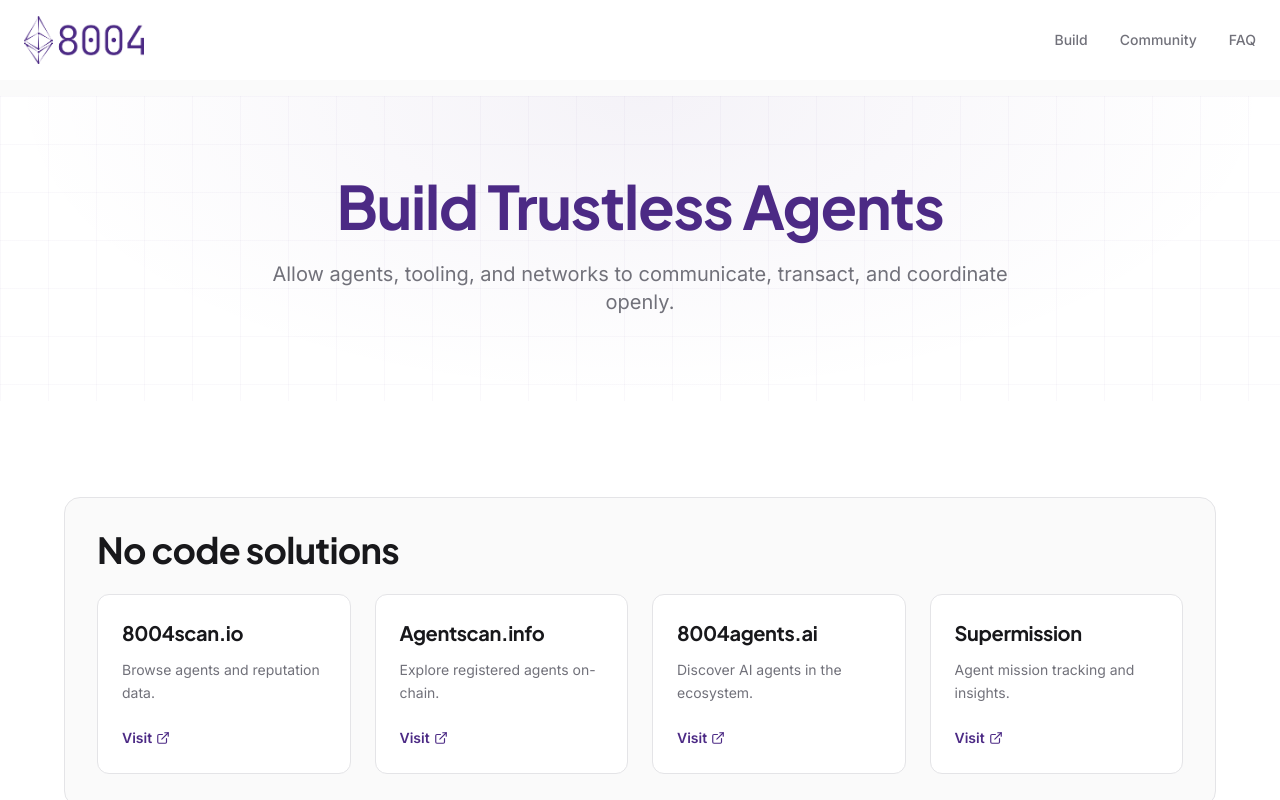
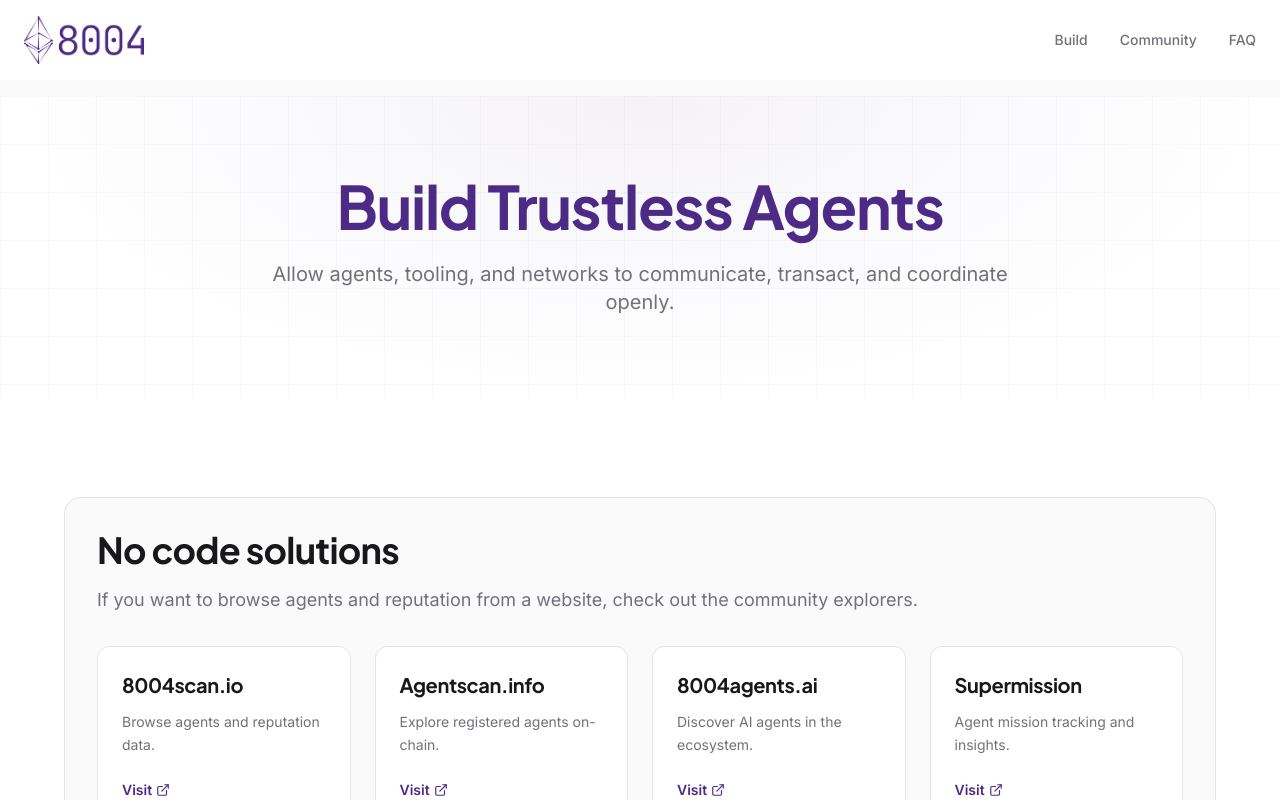
Before and after one commit to erc-8004/website_8004.org, a React (Vite) app: page / in a window 1280 px wide. Both pictures are taken after a click on the button "Build". Shown: the top 800 px of the page. Built offline with nearby package versions, Linux system fonts and the light colour scheme.

Commit message:
Updated Build.tsx

```diff
--- a/src/Build.tsx
+++ b/src/Build.tsx
@@ -25,7 +25,10 @@ function Build() {
           <div className="max-w-6xl mx-auto">
             <div className="bg-[#fafafa] rounded-2xl p-8 border border-[#e4e4e7] mb-8">
               <div className="max-w-full">
-                <h3 className="font-display text-3xl md:text-4xl font-bold mb-6 text-[#18181b]">No code solutions</h3>
+                <h3 className="font-display text-3xl md:text-4xl font-bold mb-4 text-[#18181b]">No code solutions</h3>
+                <p className="text-lg text-[#71717a] mb-8">
+                  If you want to browse agents and reputation from a website, check out the community explorers.
+                </p>
                 <div className="grid grid-cols-2 md:grid-cols-4 gap-6">
                   <div className="bg-white rounded-xl p-6 border border-[#e4e4e7]">
                     <h4 className="font-display text-xl font-bold mb-3 text-[#18181b]">8004scan.io</h4>
```
